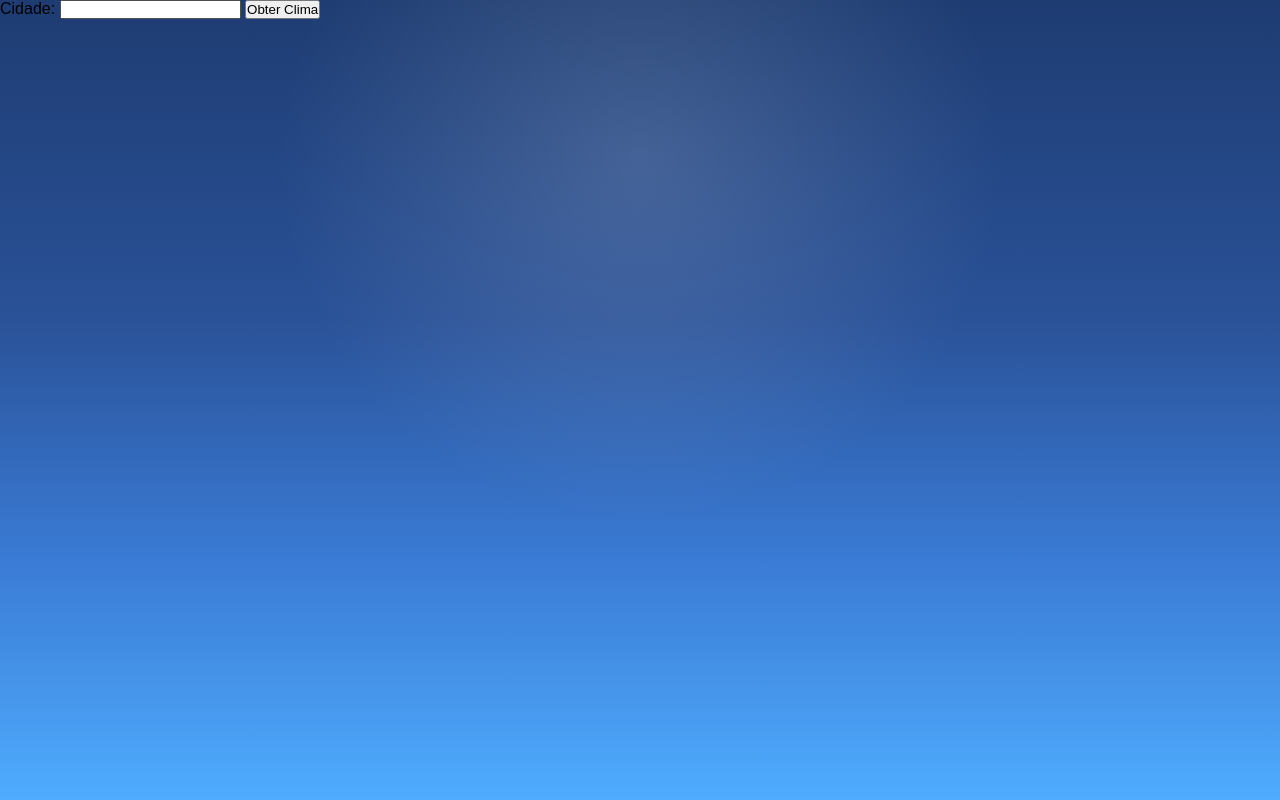
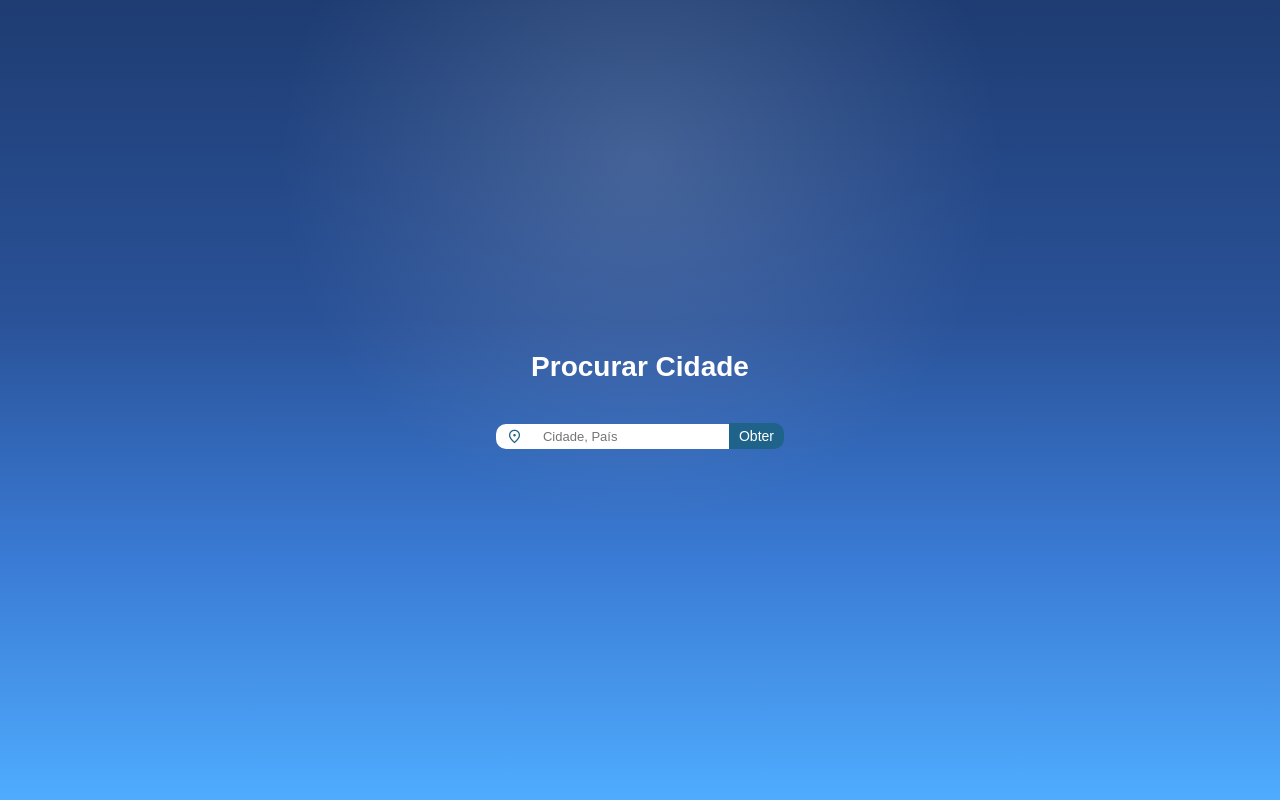
Before and after one commit to candidohenrique/app_clima, a Flask app: page / in a window 1280 px wide. Run offline with Flask 3, Linux system fonts and the light colour scheme.

Commit message:
styles buscar  dados

```diff
--- a/static/css/styles.css
+++ b/static/css/styles.css
@@ -4,6 +4,10 @@
 }
 
 body {
+    display: flex;
+    align-items: center;
+    justify-content: center;
+    flex-direction: column;
     width: 100%;
     height: 100vh;
     font-family: Arial, Helvetica, sans-serif;
@@ -12,3 +16,58 @@ body {
         linear-gradient(180deg, #1e3c72 0%, #2a5298 40%, #3a7bd5 70%, #4facfe 100%);
     background-attachment: fixed;
 }
+
+
+.form-container {
+    display: flex;
+    align-items: center;
+    justify-content: center;
+    flex-direction: column;
+    height: 30vh;
+    gap: 20px;
+}
+
+.input-container {
+    display: flex;
+    align-items: center;
+    justify-content: center;
+    gap: 0;
+}
+
+.main-title {
+    color: white;
+    font-size: 28px;
+    font-weight: bold;
+    margin-bottom: 20px;
+}
+
+.cidade {
+    border: none;
+    font-size: 13px;
+    padding: 5px 10px;
+    min-width: 150px;
+}
+
+.cidade:focus {
+    outline: none;
+}
+
+.submit-btn {
+    border: none;
+    color: white;
+    font-size: 14px;
+    background-color: rgb(31, 99, 138);
+    padding: 5px 10px;
+    border-top-right-radius: 10px;
+    border-bottom-right-radius: 10px;
+    cursor: pointer;
+}
+
+.material-symbols-outlined {
+    color: rgb(31, 99, 138);
+    background-color: white;
+    padding: 4px 10px;
+    font-size: 17px;
+    border-top-left-radius: 10px;
+    border-bottom-left-radius: 10px;
+}
--- a/templates/index.html
+++ b/templates/index.html
@@ -3,14 +3,18 @@
 <head>
     <meta charset="UTF-8">
     <meta name="viewport" content="width=device-width, initial-scale=1.0">
+    <link rel="stylesheet" href="https://fonts.googleapis.com/css2?family=Material+Symbols+Outlined:opsz,wght,FILL,GRAD@24,400,0,0&icon_names=location_on" />
     <link rel="stylesheet" href="{{ url_for('static', filename='css/styles.css') }}">
     <title>Clima App</title>
 </head>
 <body>
-    <form id="busca">
-        <label for="cidade">Cidade:</label>
-        <input type="text" id="cidade" name="cidade" required>
-        <button type="submit">Obter Clima</button>
+    <form id="busca" class="form-container">
+        <p class="main-title">Procurar Cidade</p>
+        <div class="input-container">
+            <span class="material-symbols-outlined">location_on</span>
+            <input type="text" id="cidade" name="cidade" class="cidade" placeholder="Cidade, País" required>
+            <button type="submit" class="submit-btn">Obter</button>
+        </div>
     </form>
     <div id="clima-info"></div>
     <script src="{{ url_for('static', filename='js/scripts.js') }}"></script>
```
